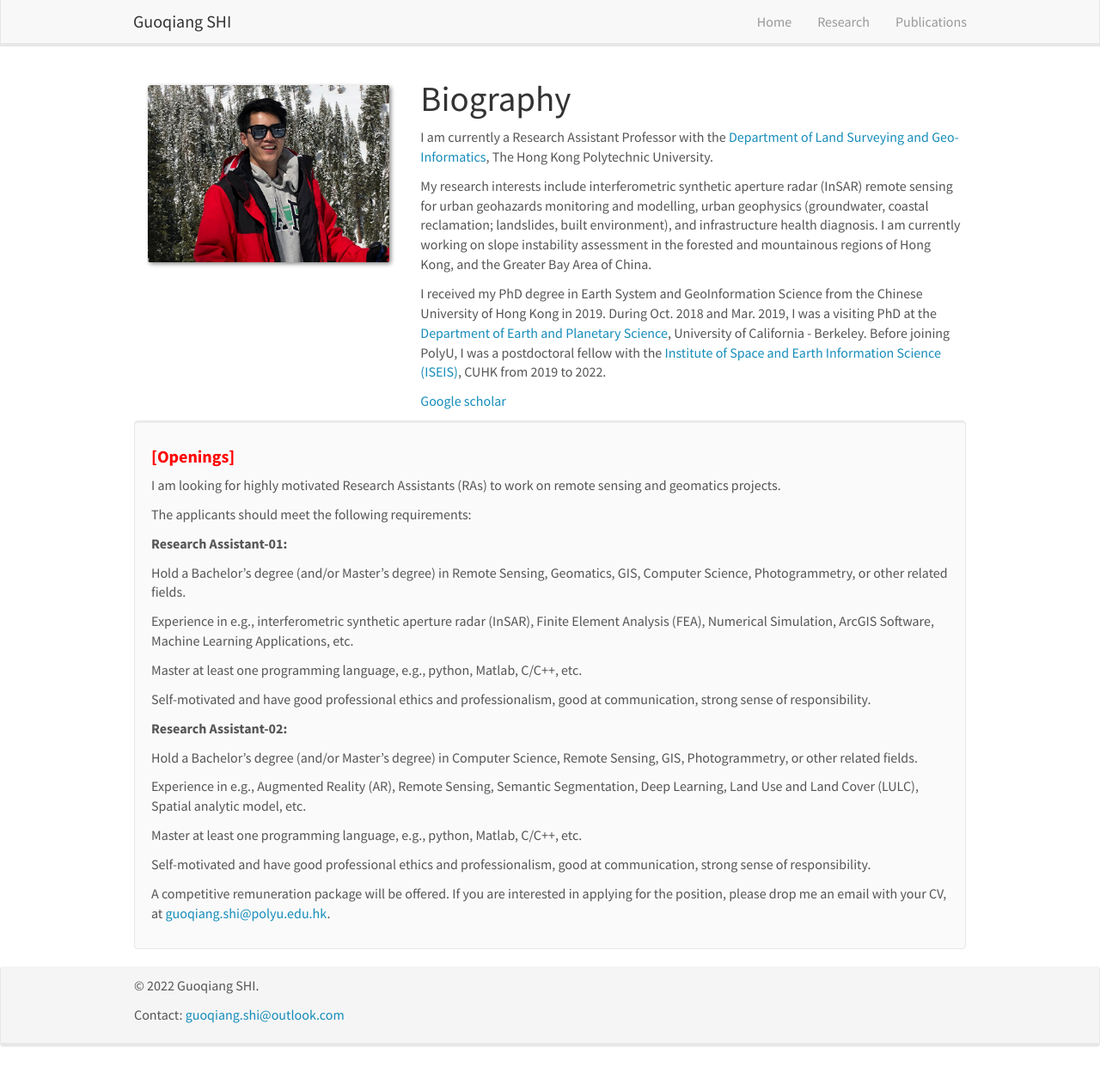
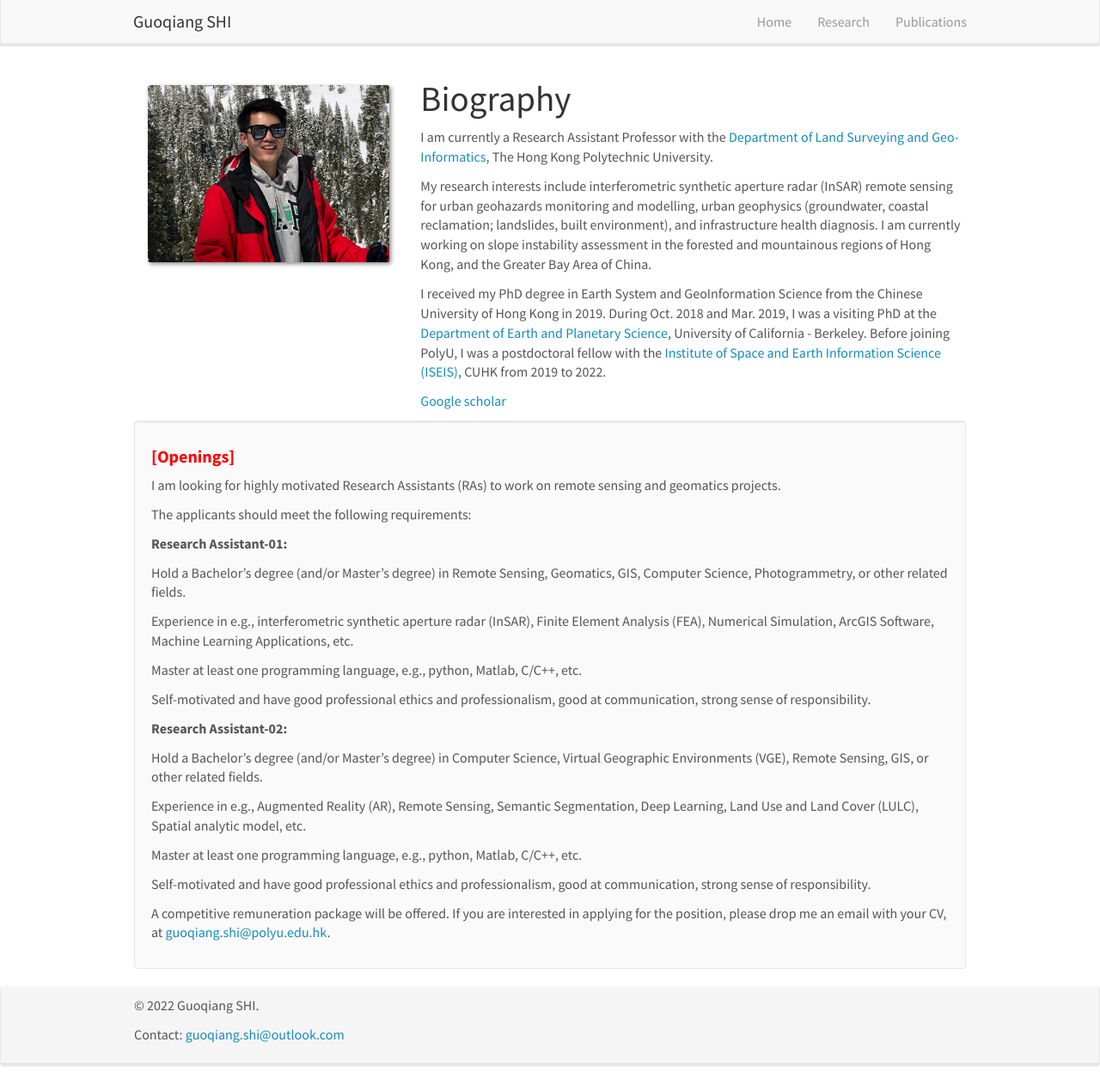
Before and after one commit to guoqiangshi/guoqiangshi.github.io, a Jekyll site: the page index.html, which Jekyll copies as it is, in a window 1280 px wide and 1262 px high. Shown: the whole window at 86% size. Built offline with Jekyll 4.4.1, drawn with Linux system fonts in a browser that asks for light colours; nearby versions of some CDN libraries; library files that are not in the unit come from our copies.

Commit message:
Update index.html

```diff
--- a/index.html
+++ b/index.html
@@ -95,7 +95,7 @@
 <p>  </p>
 <p><b>Research Assistant-02:</b></p>
 <p>  </p>
-<p>Hold a Bachelor’s degree (and/or Master’s degree) in Computer Science, Remote Sensing, GIS, Photogrammetry, or other related fields.</p>
+<p>Hold a Bachelor’s degree (and/or Master’s degree) in Computer Science, Virtual Geographic Environments (VGE), Remote Sensing, GIS, or other related fields.</p>
 <p>Experience in e.g., Augmented Reality (AR), Remote Sensing, Semantic Segmentation, Deep Learning, Land Use and Land Cover (LULC), Spatial analytic model, etc. </p>
 <p>Master at least one programming language, e.g., python, Matlab, C/C++, etc.</p>
 <p>Self-motivated and have good professional ethics and professionalism, good at communication, strong sense of responsibility. </p>
```
